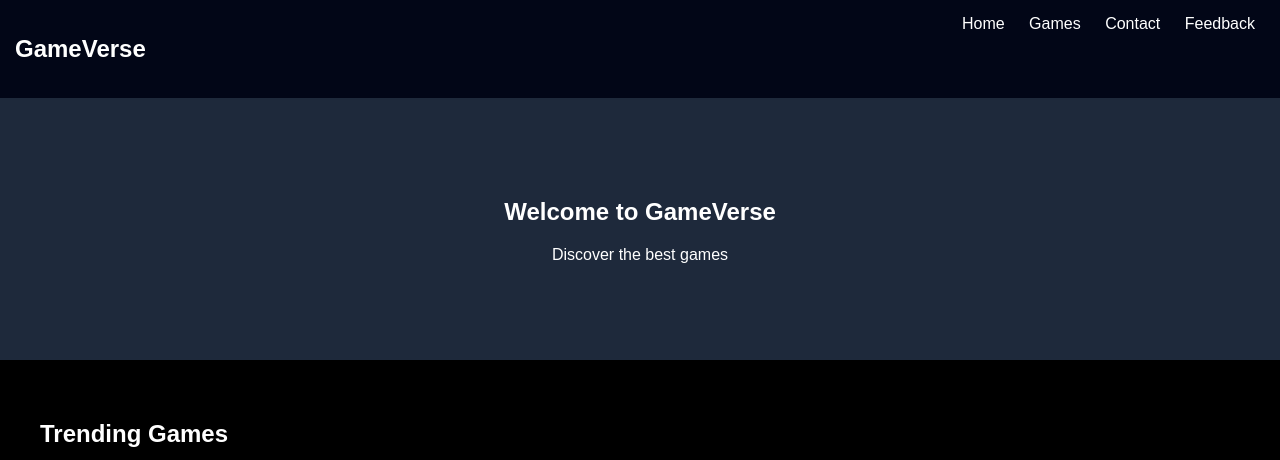
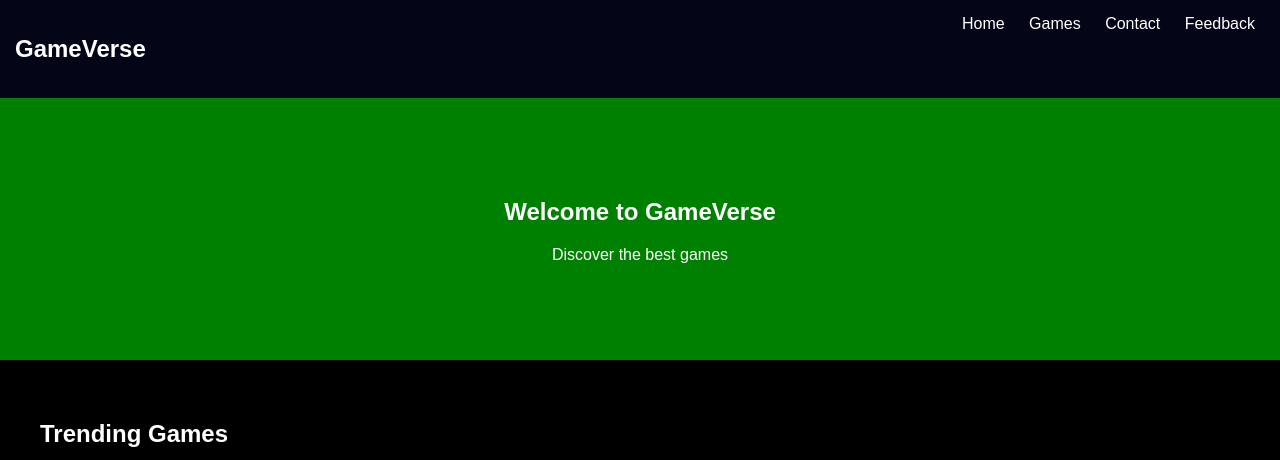
Before and after one commit to cse25-318/WMD-Assignment, a plain HTML site: page index.html in a window 1280 px wide. Shown: the top 460 px of the page. Drawn offline with Linux system fonts and the light colour scheme.

Commit message:
Update style.css

```diff
--- a/style.css
+++ b/style.css
@@ -18,7 +18,7 @@ nav a { margin: 0 10px;
 
 .hero { padding: 80px;
        text-align: center;
-       background: #1e293b;
+       background: green;
       }
 
 .section { padding: 40px;
```
